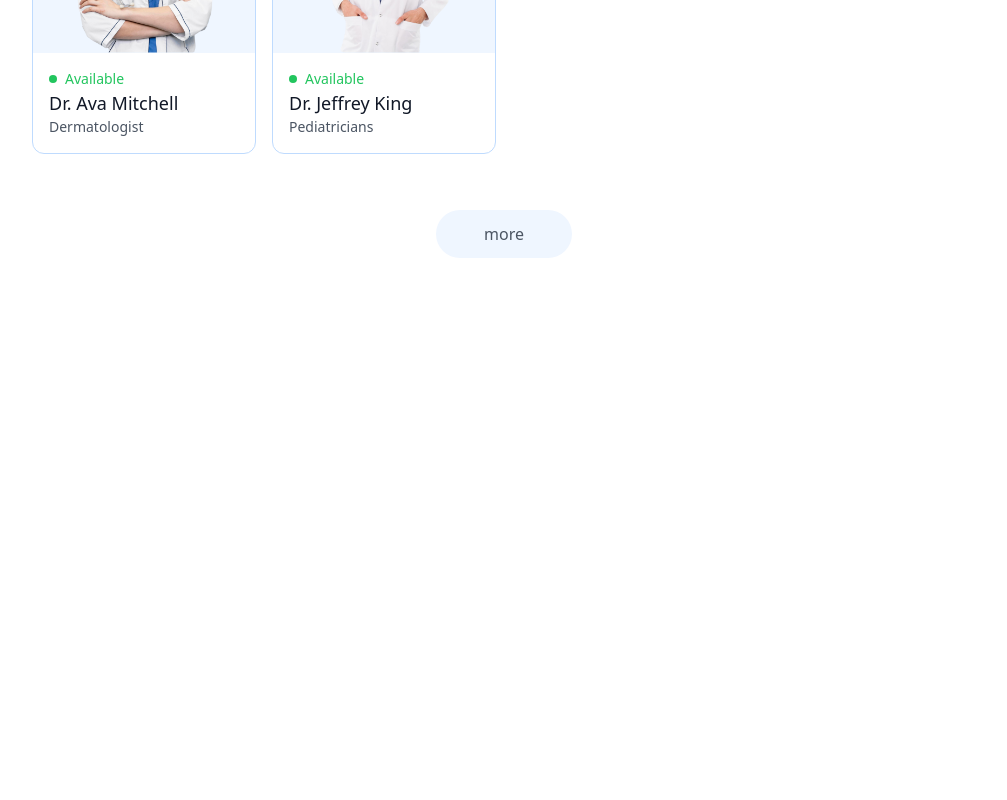
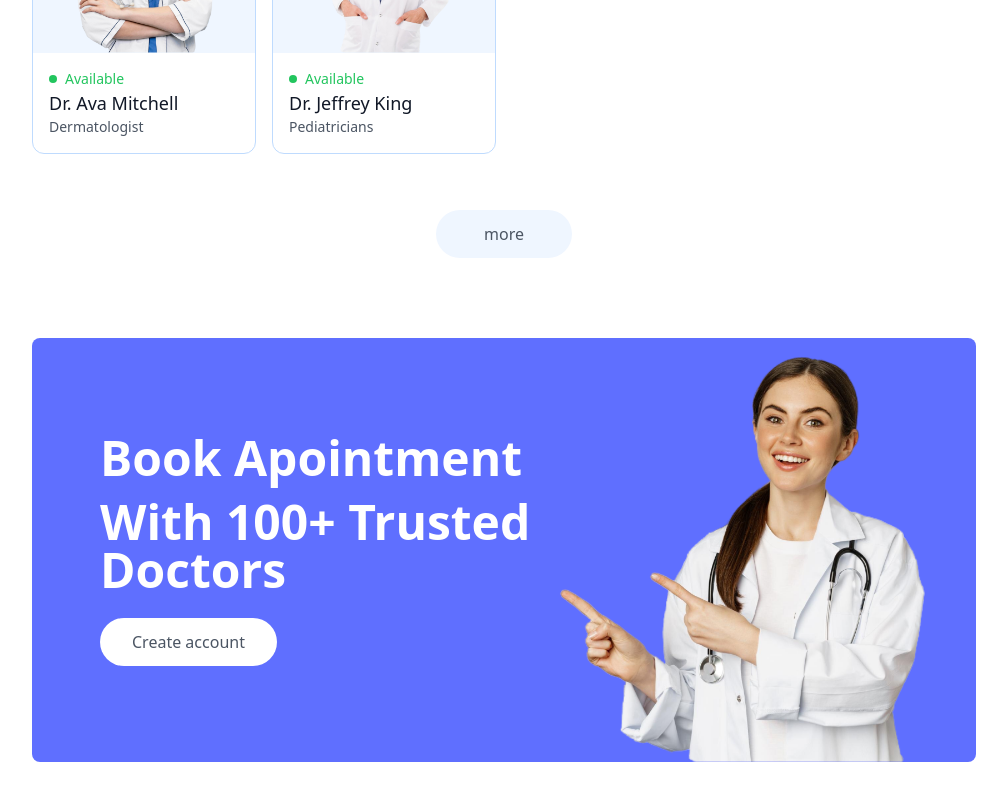
Before and after one commit to Avashbhandari01/MERN-DoctorAppoinment, a React (Vite) app in the folder frontend/: page / in a window 1280 px wide. Shown: the part 2128-2928 px from the top of the page, without its empty margins (136-1143 px from the left). Before the commit the page ends 2450 px from the top, so only its background shows below. Built offline with nearby package versions, Linux system fonts and the light colour scheme.

Commit message:
AppContext and Banner

```diff
--- a/frontend/index.html
+++ b/frontend/index.html
@@ -1,5 +1,5 @@
 <!doctype html>
-<html lang="en">
+<html lang="en" class="scroll-smooth">
   <head>
     <meta charset="UTF-8" />
     <!-- <link rel="icon" type="image/svg+xml" href="/vite.svg" /> -->
--- /dev/null
+++ b/frontend/src/components/Banner.jsx
@@ -0,0 +1,39 @@
+import React from "react";
+import { assets } from "../assets/assets";
+import { useNavigate } from "react-router-dom";
+
+const Banner = () => {
+  const navigate = useNavigate();
+
+  return (
+    <div className="flex bg-primary rounded-lg px-6 sm:px-10 md:px-14 lg:px-12 my-20 md:mx-10">
+      {/* ------- Left Side ------- */}
+      <div className="flex-1 py-8 sm:py-10 md:py-16 lg:py-24 lg:pl-5">
+        <div className="text-xl sm:text-2xl md:text-3xl lg:text-5xl font-semibold text-white">
+          <p>Book Apointment</p>
+          <p className="mt-4">With 100+ Trusted Doctors</p>
+        </div>
+        <button
+          onClick={() => {
+            navigate("/login");
+            scrollTo(0, 0);
+          }}
+          className="bg-white text-sm sm:text-base text-gray-600 px-8 py-3 rounded-full mt-6 hover:scale-105 transition-all"
+        >
+          Create account
+        </button>
+      </div>
+
+      {/* ------- Right Side ------- */}
+      <div className="hidden md:block md:w-1/2 lg:w-[370px] relative">
+        <img
+          className="w-full absolute bottom-0 right-0 max-w-md"
+          src={assets.appointment_img}
+          alt="banner"
+        />
+      </div>
+    </div>
+  );
+};
+
+export default Banner;
--- a/frontend/src/components/TopDoctors.jsx
+++ b/frontend/src/components/TopDoctors.jsx
@@ -1,7 +1,11 @@
-import React from "react";
-import { doctors } from "../assets/assets";
+import React, { useContext } from "react";
+import { useNavigate } from "react-router-dom";
+import { AppContext } from "../context/AppContext";
 
 const TopDoctors = () => {
+  const navigate = useNavigate();
+  const { doctors } = useContext(AppContext);
+
   return (
     <div className="flex flex-col items-center gap-4 my-16 text-gray-900 md:mx-10">
       <h1 className="text-3xl font-medium">Top Doctors to Book</h1>
@@ -11,6 +15,7 @@
       <div className="w-full grid grid-cols-auto gap-4 pt-5 gap-y-6 px-3 sm:px-0">
         {doctors.slice(0, 10).map((item, index) => (
           <div
+            onClick={() => navigate(`/appointment/${item._id}`)}
             className="border border-blue-200 rounded-xl overflow-hidden cursor-pointer hover:translate-y-[-10px] transition-all duration-500"
             key={index}
           >
@@ -26,7 +31,13 @@
           </div>
         ))}
       </div>
-      <button className="bg-blue-50 text-gray-600 px-12 py-3 rounded-full mt-10">
+      <button
+        onClick={() => {
+          navigate("/doctors");
+          scrollTo(0, 0);
+        }}
+        className="bg-blue-50 text-gray-600 px-12 py-3 rounded-full mt-10"
+      >
         more
       </button>
     </div>
--- /dev/null
+++ b/frontend/src/context/AppContext.jsx
@@ -0,0 +1,16 @@
+import { createContext } from "react";
+import { doctors } from "../assets/assets";
+
+export const AppContext = createContext();
+
+const AppContextProvider = (props) => {
+  const value = {
+    doctors,
+  };
+
+  return (
+    <AppContext.Provider value={value}>{props.children}</AppContext.Provider>
+  );
+};
+
+export default AppContextProvider;
--- a/frontend/src/main.jsx
+++ b/frontend/src/main.jsx
@@ -3,11 +3,14 @@
 import App from "./App.jsx";
 import "./index.css";
 import { BrowserRouter } from "react-router-dom";
+import AppContextProvider from "./context/AppContext.jsx";
 
 createRoot(document.getElementById("root")).render(
   <StrictMode>
     <BrowserRouter>
-      <App />
+      <AppContextProvider>
+        <App />
+      </AppContextProvider>
     </BrowserRouter>
   </StrictMode>
 );
--- a/frontend/src/pages/Home.jsx
+++ b/frontend/src/pages/Home.jsx
@@ -2,6 +2,7 @@
 import Header from "../components/Header";
 import SpecialityMenu from "../components/SpecialityMenu";
 import TopDoctors from "../components/TopDoctors";
+import Banner from "../components/Banner";
 
 const Home = () => {
   return (
@@ -9,6 +10,7 @@
       <Header />
       <SpecialityMenu />
       <TopDoctors />
+      <Banner />
     </div>
   );
 };
```
